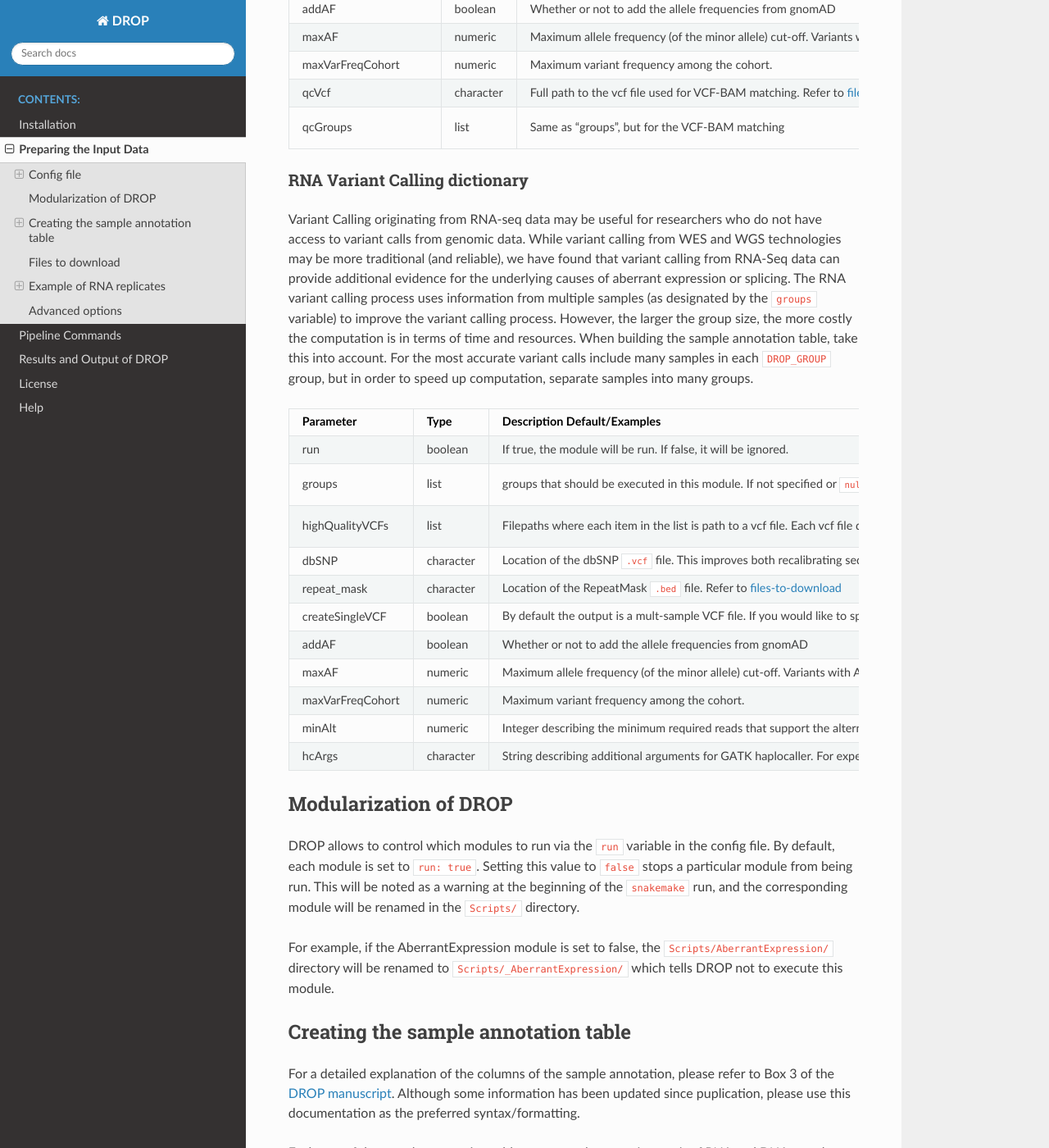
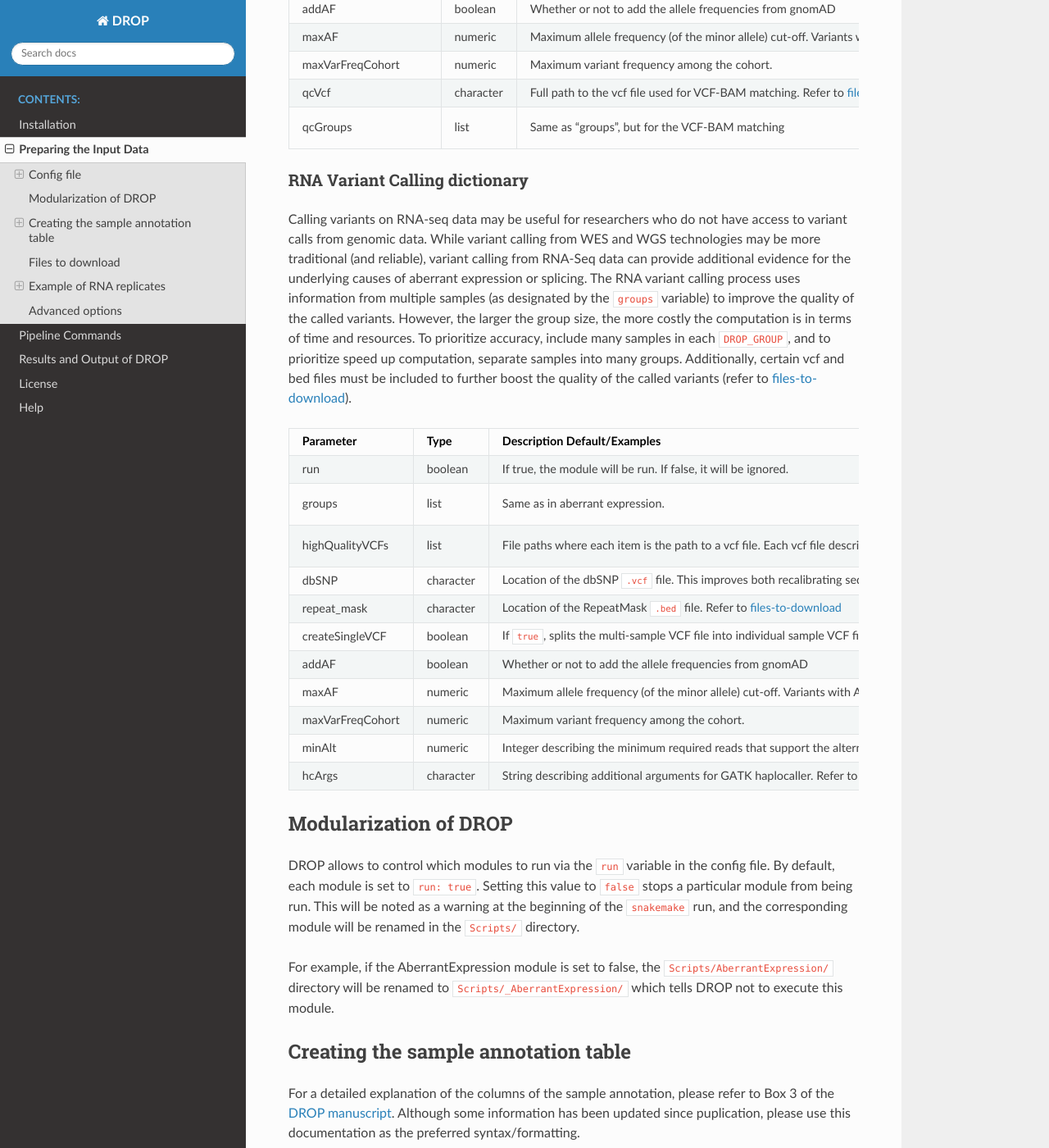
Before and after one commit to gagneurlab/drop, a Sphinx documentation site: the page built from docs/source/prepare.rst, in a window 1280 px wide and 1400 px high, scrolled down 3586 px. Shown: the whole window at 82% size. Built offline with Sphinx 7.4.7 and the Read the Docs theme 2.0.0, drawn with Linux system fonts in a browser that asks for light colours; some of the changed text lies outside the part shown.

Commit message:
update rna seq variant calling documentation

```diff
--- a/docs/source/prepare.rst
+++ b/docs/source/prepare.rst
@@ -154,30 +154,26 @@ qcGroups               list       Same as “groups”, but for the VCF-BAM matc
 
 RNA Variant Calling dictionary
 ++++++++++++++++++++++++++++++++++
-Variant Calling originating from RNA-seq data may be useful for researchers who do not have access to variant calls from genomic data. While variant calling from WES and WGS technologies may be more traditional (and reliable), we have found that variant calling from RNA-Seq data can provide additional evidence for the underlying causes of aberrant expression or splicing.
-The RNA variant calling process uses information from multiple samples (as designated by the ``groups`` variable) to improve the variant calling process. However, the larger the group size, the more costly the computation is in terms of time and resources. When building the sample annotation table, take this into account. For the most accurate variant calls include many samples in each ``DROP_GROUP`` group, but in order to speed up computation, separate samples into many groups.
+Calling variants on RNA-seq data may be useful for researchers who do not have access to variant calls from genomic data. While variant calling from WES and WGS technologies may be more traditional (and reliable), variant calling from RNA-Seq data can provide additional evidence for the underlying causes of aberrant expression or splicing.
+The RNA variant calling process uses information from multiple samples (as designated by the ``groups`` variable) to improve the quality of the called variants. However, the larger the group size, the more costly the computation is in terms of time and resources. To prioritize accuracy, include many samples in each ``DROP_GROUP``, and to prioritize speed up computation, separate samples into many groups. Additionally, certain vcf and bed files must be included to further boost the quality of the called variants (refer to `files-to-download`_).
 
 =====================  =========  ================================================================================================================================================================================================  =========
 Parameter              Type       Description                                                                                                                                                                    Default/Examples
 =====================  =========  ================================================================================================================================================================================================  =========
 run                    boolean    If true, the module will be run. If false, it will be ignored.                                                                                                                                    ``true``
-groups                 list       groups that should be executed in this module. If not specified or ``null`` all groups are used.                                                                                                  ``- group1``
-
-
-                                                                                                                                                                                                                                    ``- group2``
-
-highQualityVCFs        list       Filepaths where each item in the list is path to a vcf file. Each vcf file describes known high quality variants, which are used to recalibrate sequencing scores. Refer to `files-to-download`_  ``- known_indels.vcf``
+groups                 list       Same as in aberrant expression.                                                                                                                                                                   ``# see aberrant expression example``
+highQualityVCFs        list       File paths where each item is the path to a vcf file. Each vcf file describes known high quality variants, which are used to recalibrate sequencing scores. Refer to `files-to-download`_         ``- known_indels.vcf``
 
                                                                                                                                                                                                                                     ``- known_SNPs.vcf``
 
 dbSNP                  character  Location of the dbSNP ``.vcf`` file. This improves both recalibrating sequencing scores, as well as variant calling precision. Refer to `files-to-download`_                                      ``path/to/dbSNP.vcf``
 repeat_mask            character  Location of the RepeatMask ``.bed`` file. Refer to `files-to-download`_                                                                                                                           ``path/to/RepeatMask.bed``
-createSingleVCF        boolean    By default the output is a mult-sample VCF file. If you would like to split this into individual sample VCFs, set to ``true``. This only subsets the larger vcf sample.                           ``true``
+createSingleVCF        boolean    If ``true``, splits the multi-sample VCF file into individual sample VCF files. This only subsets the larger vcf sample.                                                                          ``true``
 addAF                  boolean    Whether or not to add the allele frequencies from gnomAD                                                                                                                                          ``true``
 maxAF                  numeric    Maximum allele frequency (of the minor allele) cut-off. Variants with AF equal or below this number are considered rare.                                                                          ``0.001``
 maxVarFreqCohort       numeric    Maximum variant frequency among the cohort.                                                                                                                                                       ``0.05``
 minAlt                 numeric    Integer describing the minimum required reads that support the alternative allele. We recommend a minimum of 3 if further filtering on your own. 10 otherwise.                                    ``3``
-hcArgs                 character  String describing additional arguments for GATK haplocaller. For expert tuning.                                                                                                                   ``""``
+hcArgs                 character  String describing additional arguments for GATK haplocaller. Refer to `advanced-options`_.                                                                                                        ``""``
 
 =====================  =========  ================================================================================================================================================================================================  =========
 
@@ -377,10 +373,9 @@ S20R    S20G    WGS         /path/to/S20R.BAM  /path/to/multi_sample.vcf.gz
 Advanced options
 ----------------
 
-A local copy of DROP can be edited and modified for uncovering potential issues or increasing outputs.
-For example, the user might want to add new plots to the ``Summary`` scripts, or add
-additional columns to the results tables.
-Also, the number of threads allowed for a computational step can be modified.
+A local copy of DROP can be edited and modified.
+For example, the user might want to add new plots to the ``Summary`` scripts, add
+additional columns to the results tables, or modify the number of threads allowed for a script.
 
 .. note::
 
@@ -391,15 +386,15 @@ Also, the number of threads allowed for a computational step can be modified.
 The aberrant expression and splicing modules use a denoising autoencoder to
 correct for sample covariation. This process reduces the fitting space to a
 dimension smaller than the number of samples N. The encoding dimension is optimized.
-We recommend the search space to be at most N/3 for the aberrant expression,
-and N/6 for the aberrant splicing case. Nevertheless, the user can specify the
+By default, the maximum value in the search space is N/3 for the aberrant expression,
+and N/6 for the aberrant splicing case. The user can specify the
 denominator with the parameter ``maxTestedDimensionProportion``.
 
 DROP allows that BAM files from RNA-seq from samples belonging to the same `DROP_GROUP`
-were aligned to different genome assemblies from the same build (eg, some to ucsc
+were aligned to different genome assemblies from the same build (e.g., some to ucsc
 and others to ncbi, but all to either hg19 or hg38). If so, for the aberrant
 expression and splicing modules, no special configuration is needed.
-For the MAE and rnaVariantCalling module, the different fasta files must be specified as a dictionary in
+For the MAE and rnaVariantCalling modules, the different fasta files must be specified as a dictionary in
 the `genome` parameter of the config file, and, for each sample, the corresponding
 key of the `genome` dictionary must be specified in the `GENOME` column of the
 sample annotation.
@@ -407,3 +402,8 @@ In additon, DROP allows that BAM files from RNA-seq were aligned to one genome
 assembly (eg ucsc) and the corresponding VCF files from DNA sequencing to another
 genome assembly (eg ncbi). If so, the assembly of the reference genome fasta file
 must correspond to the one of the BAM file from RNA-seq.
+
+Specific haplotype parameters can be denoted in the config file to further customize the RNA-seq variant calling.
+The different available parameters can be found in the
+`HaplotypeCaller GATK documentation. <https://gatk.broadinstitute.org/hc/en-us/articles/5358864757787-HaplotypeCaller>`_
+One example for the value in the config file would be "--assembly-region-padding 100 --base-quality-score-threshold 18".
```
